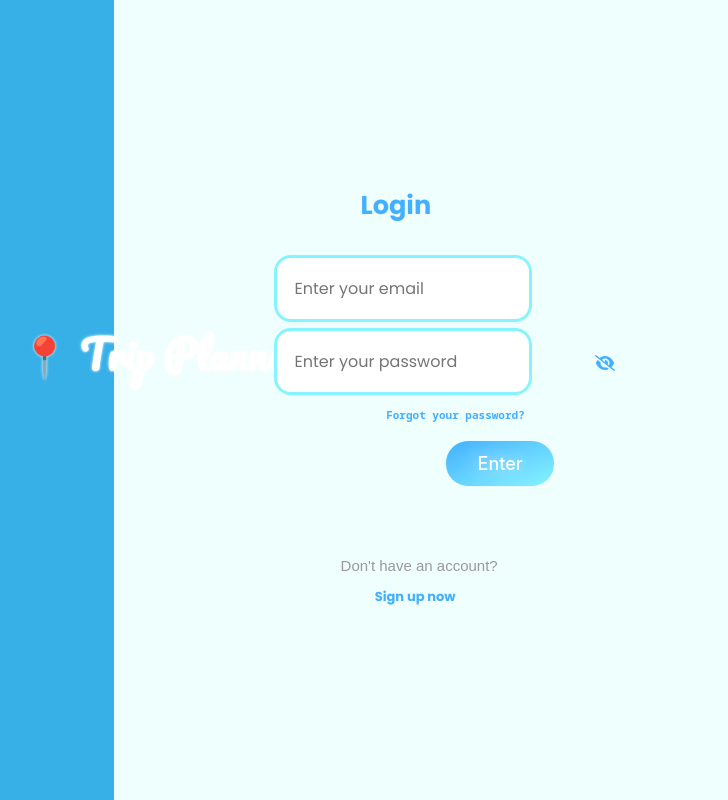
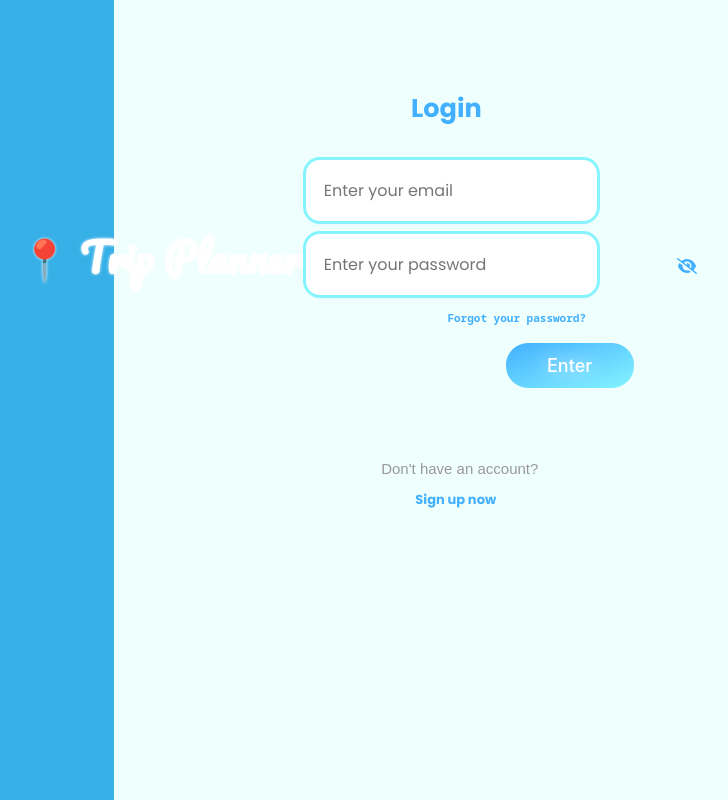
Before and after one commit to LauroAranha/trip-planner-FrontEnd, a React (Create React App) app: page / in a window 1280 px wide. Shown: the top 800 px of the page, without its empty margins (526-1254 px from the left). Built offline with nearby package versions, Linux system fonts and the light colour scheme.

Commit message:
Adjusting background

```diff
--- a/src/pages/login/login-module.css
+++ b/src/pages/login/login-module.css
@@ -5,6 +5,9 @@
 *{
     user-select: none;
 
+}
+body{
+    background-image: linear-gradient(to right, #37b0e8 50%, #EFFFFD 50%);
 }
 
 .container-login h1 {
@@ -16,6 +19,10 @@
     font-family: 'Pacifico', sans-serif;
 }
 
+.page-login{
+    padding: 20% !important;
+}
+
 .page-title-login {
     margin-top: -230px !important;
     color: #42B0FF;
@@ -24,16 +31,6 @@
     font-family: 'Poppins', sans-serif;
     margin-left: 52%;
     margin-bottom: 90px;
-}
-
-.page-login {
-    background-image: linear-gradient(to right, #37b0e8 50%, #EFFFFD 50%);
-    margin-top: -9px !important;
-    margin: -260px;
-    padding: 350px;
-    display: flex;
-    flex-direction: column;
-    overflow: hidden;
 }
 
 .page-input-login{
```
